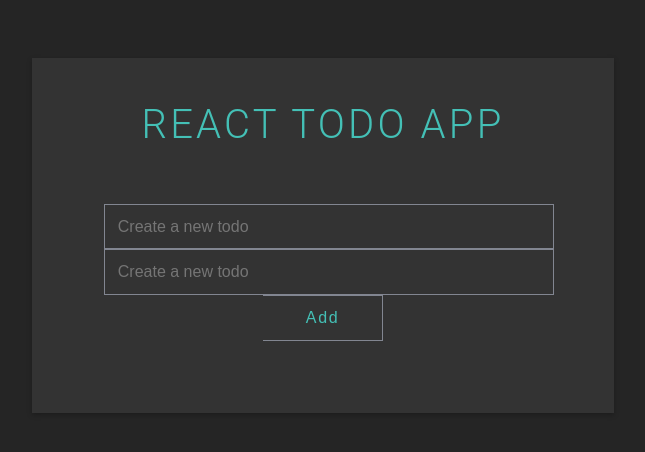
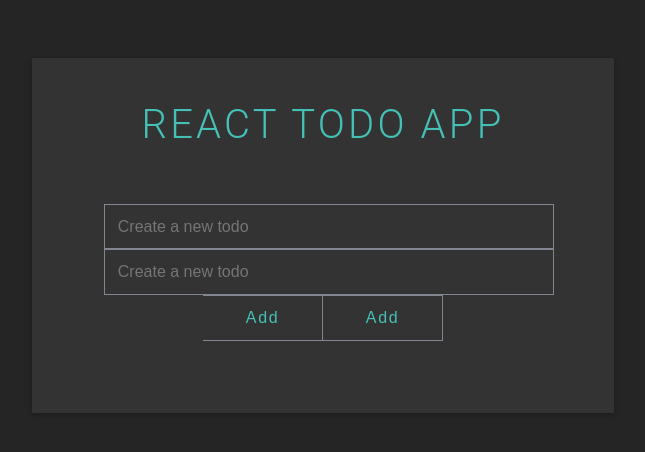
Before and after one commit to SannaSal/todo-app-with-actions-jest, a React (Create React App) app: page / in a window 1280 px wide. Shown: the top 452 px of the page, without its empty margins (317-962 px from the left). Built offline with nearby package versions, Linux system fonts and the light colour scheme.

Commit message:
Add items to the list

```diff
--- a/src/App.js
+++ b/src/App.js
@@ -2,7 +2,15 @@ import './App.css';
 import { useState } from "react";
 
 const App = () => {
+  const [todos, setTodos] = useState([]);
   const [todo, setTodo] = useState("");
+
+  const addTodo = () => {
+    if (todo !== "") {
+      setTodos([...todos, todo]);
+      setTodo("");
+    }
+  };
 
   return (
     <div className="App">
@@ -19,6 +27,9 @@ const App = () => {
           }}
         />
         <button className='add-button'>Add</button>
+        <button className="add-button" onClick={addTodo}>
+          Add
+        </button>
       </div>
     </div>
   );
```
